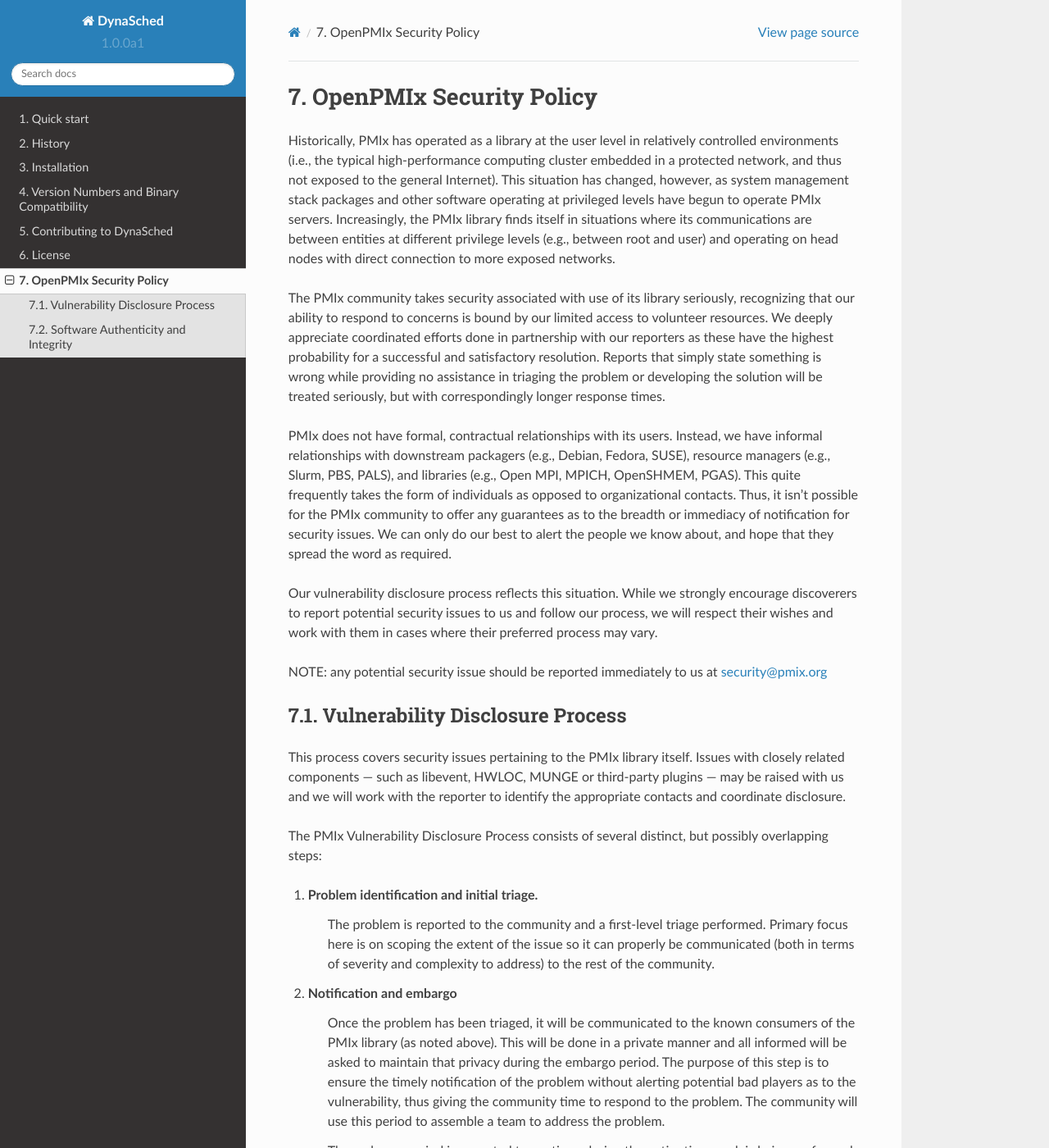
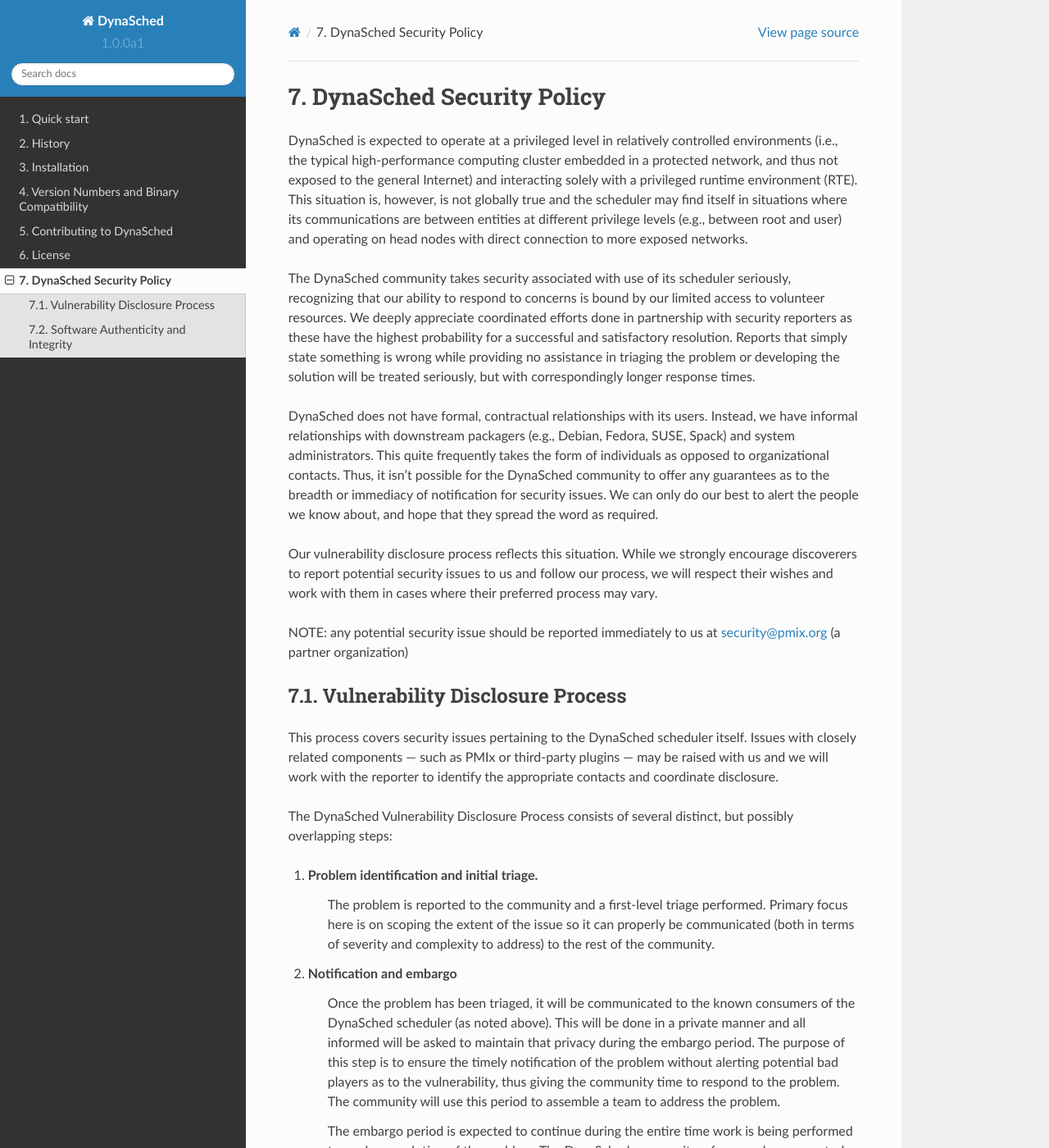
Before and after one commit to rhc54/dynasched, a Sphinx documentation site: the page built from docs/security.rst, in a window 1280 px wide and 1400 px high. Shown: the whole window at 82% size. Built offline with Sphinx 7.4.7 and the Read the Docs theme 2.0.0, drawn with Linux system fonts in a browser that asks for light colours; pages that are not in the unit, such as notebooks, are missing from menus; some of the changed text lies outside the part shown.

Commit message:
Update the security documentation page
Complete the defect response procedure description.

Signed-off-by: Ralph Castain <rhc@pmix.org>

```diff
--- a/docs/security.rst
+++ b/docs/security.rst
@@ -1,56 +1,57 @@
 
-OpenPMIx Security Policy
+DynaSched Security Policy
 ========================
 
-Historically, PMIx has operated as a library at the user level in relatively controlled environments (i.e., the typical high-performance computing cluster embedded in a protected network, and thus not exposed to the general Internet). This situation has changed, however, as system management stack packages and other software operating at privileged levels have begun to operate PMIx servers. Increasingly, the PMIx library finds itself in situations where its communications are between entities at different privilege levels (e.g., between root and user) and operating on head nodes with direct connection to more exposed networks.
+DynaSched is expected to operate at a privileged level in relatively controlled environments (i.e., the typical high-performance computing cluster embedded in a protected network, and thus not exposed to the general Internet)
+and interacting solely with a privileged runtime environment (RTE). This situation is, however, is not globally true and the scheduler may find itself in situations where its communications are between entities at different privilege levels (e.g., between root and user) and operating on head nodes with direct connection to more exposed networks.
 
-The PMIx community takes security associated with use of its library seriously, recognizing that our ability to respond to concerns is bound by our limited access to volunteer resources. We deeply appreciate coordinated efforts done in partnership with our reporters as these have the highest probability for a successful and satisfactory resolution. Reports that simply state something is wrong while providing no assistance in triaging the problem or developing the solution will be treated seriously, but with correspondingly longer response times.
+The DynaSched community takes security associated with use of its scheduler seriously, recognizing that our ability to respond to concerns is bound by our limited access to volunteer resources. We deeply appreciate coordinated efforts done in partnership with security reporters as these have the highest probability for a successful and satisfactory resolution. Reports that simply state something is wrong while providing no assistance in triaging the problem or developing the solution will be treated seriously, but with correspondingly longer response times.
 
-PMIx does not have formal, contractual relationships with its users. Instead, we have informal relationships with downstream packagers (e.g., Debian, Fedora, SUSE), resource managers (e.g., Slurm, PBS, PALS), and libraries (e.g., Open MPI, MPICH, OpenSHMEM, PGAS). This quite frequently takes the form of individuals as opposed to organizational contacts. Thus, it isn't possible for the PMIx community to offer any guarantees as to the breadth or immediacy of notification for security issues. We can only do our best to alert the people we know about, and hope that they spread the word as required.
+DynaSched does not have formal, contractual relationships with its users. Instead, we have informal relationships with downstream packagers (e.g., Debian, Fedora, SUSE, Spack) and system administrators. This quite frequently takes the form of individuals as opposed to organizational contacts. Thus, it isn't possible for the DynaSched community to offer any guarantees as to the breadth or immediacy of notification for security issues. We can only do our best to alert the people we know about, and hope that they spread the word as required.
 
 Our vulnerability disclosure process reflects this situation. While we strongly encourage discoverers to report potential security issues to us and follow our process, we will respect their wishes and work with them in cases where their preferred process may vary.
 
 
-NOTE: any potential security issue should be reported immediately to us at security@pmix.org
+NOTE: any potential security issue should be reported immediately to us at security@pmix.org (a partner organization)
 
 Vulnerability Disclosure Process
 --------------------------------
 
-This process covers security issues pertaining to the PMIx library itself. Issues with closely related components — such as libevent, HWLOC, MUNGE or third-party plugins — may be raised with us and we will work with the reporter to identify the appropriate contacts and coordinate disclosure.
+This process covers security issues pertaining to the DynaSched scheduler itself. Issues with closely related components — such as PMIx or third-party plugins — may be raised with us and we will work with the reporter to identify the appropriate contacts and coordinate disclosure.
 
-The PMIx Vulnerability Disclosure Process consists of several distinct, but possibly overlapping steps:
+The DynaSched Vulnerability Disclosure Process consists of several distinct, but possibly overlapping steps:
 
 1. Problem identification and initial triage.
     The problem is reported to the community and a first-level triage performed. Primary focus here is on scoping the extent of the issue so it can properly be communicated (both in terms of severity and complexity to address) to the rest of the community.
 
 2. Notification and embargo
-    Once the problem has been triaged, it will be communicated to the known consumers of the PMIx library (as noted above). This will be done in a private manner and all informed will be asked to maintain that privacy during the embargo period. The purpose of this step is to ensure the timely notification of the problem without alerting potential bad players as to the vulnerability, thus giving the community time to respond to the problem. The community will use this period to assemble a team to address the problem.
+    Once the problem has been triaged, it will be communicated to the known consumers of the DynaSched scheduler (as noted above). This will be done in a private manner and all informed will be asked to maintain that privacy during the embargo period. The purpose of this step is to ensure the timely notification of the problem without alerting potential bad players as to the vulnerability, thus giving the community time to respond to the problem. The community will use this period to assemble a team to address the problem.
 
-    The embargo period is expected to continue during the entire time work is being performed towards a resolution of the problem. The PMIx community, of course, has no control over the actions of its members or users, and therefore cannot guarantee confidentiality throughout the resolution process. However, the community will request best efforts from all involved due to the shared interest.
+    The embargo period is expected to continue during the entire time work is being performed towards a resolution of the problem. The DynaSched community, of course, has no control over the actions of its members or users, and therefore cannot guarantee confidentiality throughout the resolution process. However, the community will request best efforts from all involved due to the shared interest.
 
 3. Private release
-    Once a solution to the problem has been devised, a new release of the library will be made that includes the fix. This will first be made available to the known consumers of the library, as well as the initial reporter if not a member of that list. A reasonable amount of time will be provided (as defined by general discussion across the involved parties) for rollout to occur through the participants. The embargo on public discussion will be maintained throughout this step.
+    Once a solution to the problem has been devised, a new release of the scheduler will be made that includes the fix. This will first be made available to the known users of the scheduler, as well as the initial reporter if not a member of that list. A reasonable amount of time will be provided (as defined by general discussion across the involved parties) for rollout to occur through the participants. The embargo on public discussion will be maintained throughout this step.
 
 4. General release
-    At this point, the embargo will be lifted and a general announcement (including email to the PMIx mailing lists) of the problem and availability of the solution will be made. All users will be urged to update as quickly as possible. All vulnerable releases will be removed from the GitHub release pages, though the tags corresponding to those releases will be retained for historical purposes.
+    At this point, the embargo will be lifted and a general announcement (including email to any DynaSched mailing lists) of the problem and availability of the solution will be made. All users will be urged to update as quickly as possible. All vulnerable releases will be removed from the GitHub release pages, though the tags corresponding to those releases will be retained for historical purposes.
 
 
 Software Authenticity and Integrity
 -----------------------------------
-Authenticity and integrity of PMIx software should always be confirmed by computing the checksum of the archive and comparing it with the value listed on the GitHub release page. Assuming you downloaded the file pmix-4.2.2.tar.bz2, you can run the ``sha1sum`` command like this:
+Authenticity and integrity of DynaSched software should always be confirmed by computing the checksum of the archive and comparing it with the value listed on the GitHub release page. Assuming you downloaded the file dynasched-1.0.0.tar.bz2, you can run the ``sha1sum`` command like this:
 
 .. code-block:: sh
 
-    shell$ sha1sum pmix-4.2.2.tar.bz2
+    shell$ sha1sum dynasched-1.0.0.tar.bz2
 
 Check that the output matches what is printed in the release announcement, which may look like this:
 
 .. code-block:: sh
 
-    b4e1cb79dfd94c1b9db8eaba02f725c07ef9df2b  pmix-4.2.2.tar.bz2
+    b4e1cb79dfd94c1b9db8eaba02f725c07ef9df2b  dynasched-1.0.0.tar.bz2
 
-To avoid having to manually compare the string, you may use the ``sha1sum -c parameter`` as follows:
+To avoid having to manually compare the string, you may copy/paste the posted sha1sum line and use the ``sha1sum -c parameter`` as follows:
 
 .. code-block:: sh
 
-    echo 'b4e1cb79dfd94c1b9db8eaba02f725c07ef9df2b  pmix-4.2.2.tar.bz2'|sha1sum -c
+    echo 'b4e1cb79dfd94c1b9db8eaba02f725c07ef9df2b  dynasched-1.0.0.tar.bz2'|sha1sum -c
```
